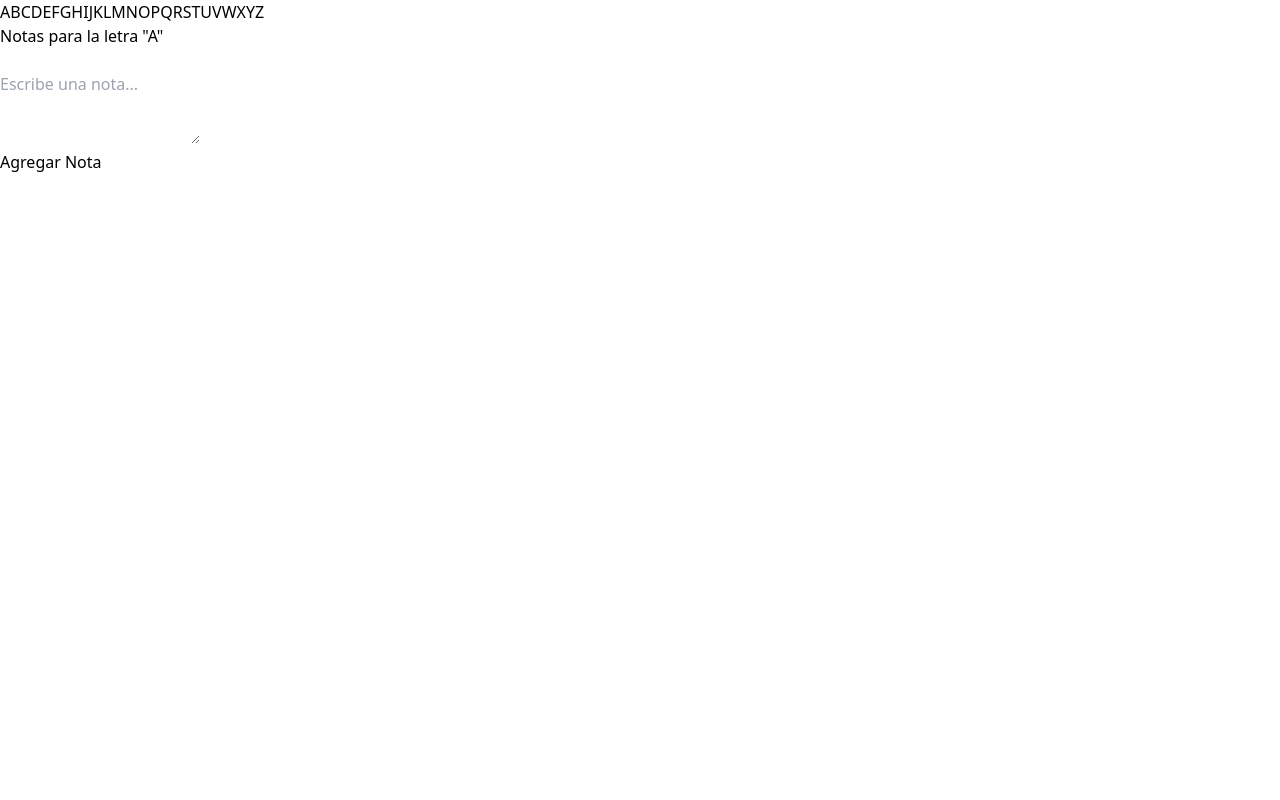
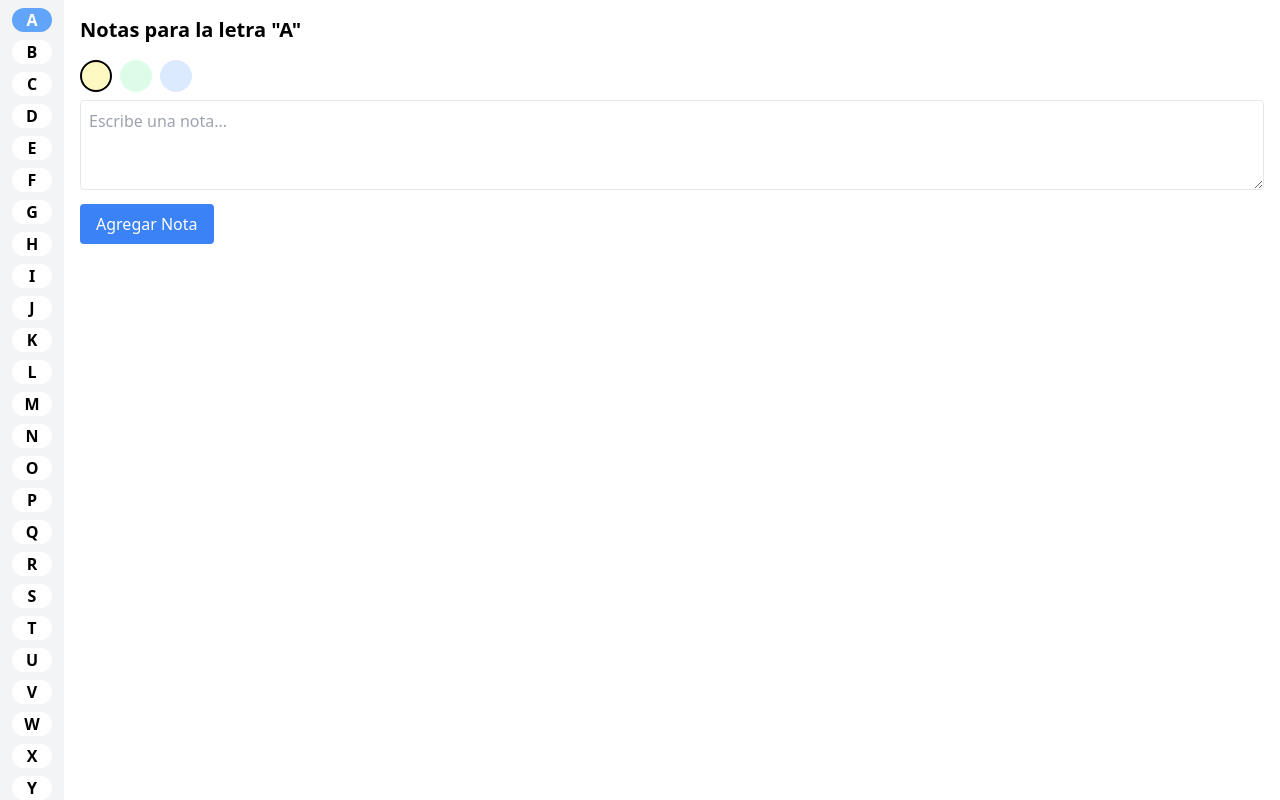
Before and after one commit to automatizacion-it/x1, a React (Vite) app: page / in a window 1280 px wide. Built offline with nearby package versions, Linux system fonts and the light colour scheme.

Commit message:
OOOOOOOO21

```diff
--- a/tailwind.config.js
+++ b/tailwind.config.js
@@ -1,8 +1,19 @@
 /** @type {import('tailwindcss').Config} */
 export default {
-  content: [],
+  content: ['./index.html', './src/**/*.{js,ts,jsx,tsx}'],
   theme: {
-    extend: {},
+    extend: {
+      colors: {
+        fondoClaro: '#f3f4f6',
+        fondoOscuro: '#1f2937',
+        notaAmarilla: '#fef9c3',
+        notaVerde: '#d1fae5',
+        notaAzul: '#bfdbfe',
+        primario: '#3b82f6',
+        secundario: '#f87171',
+      },
+    },
   },
+  darkMode: 'class', // ✅ importante
   plugins: [],
 }
```
